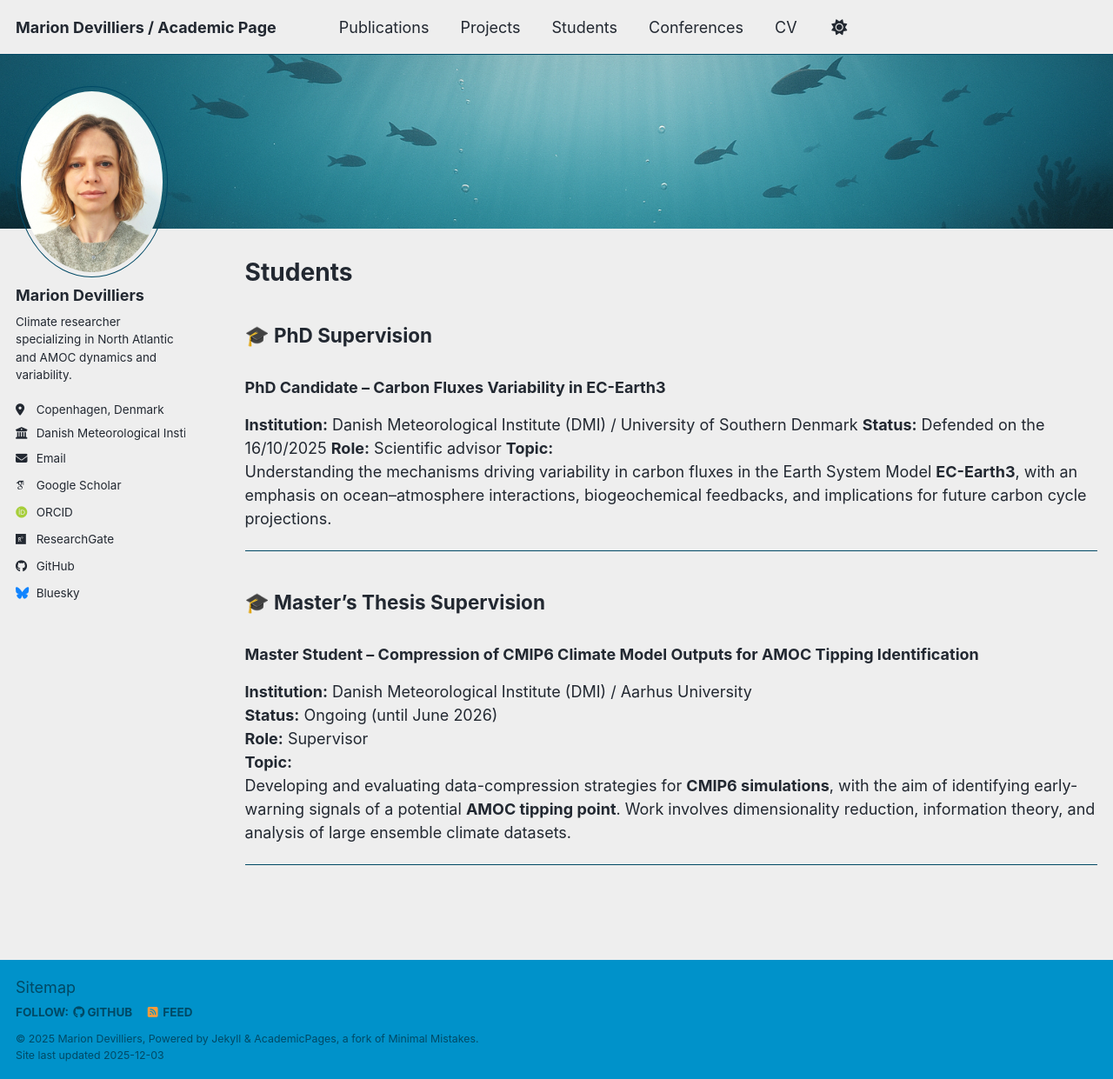
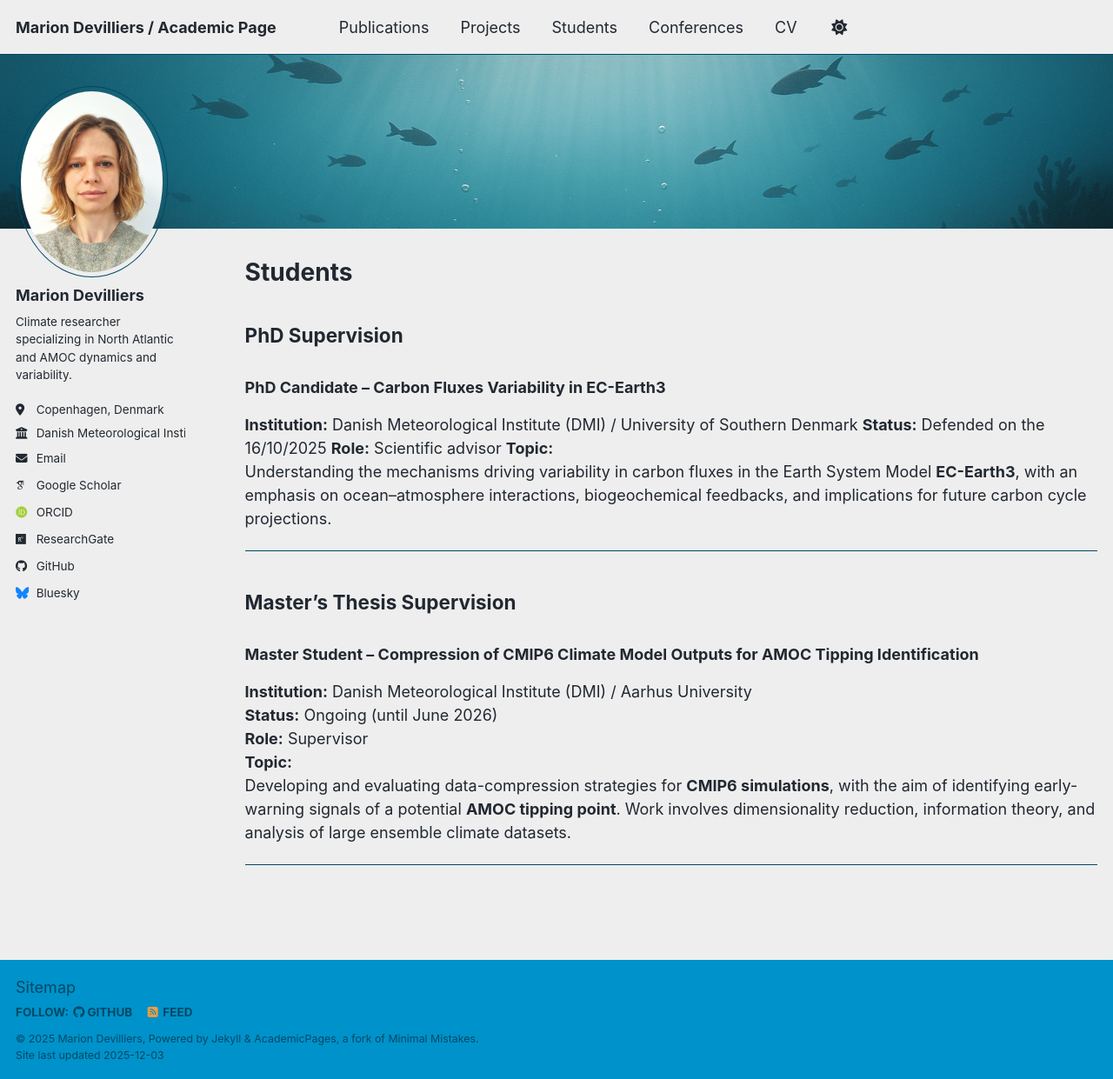
Before and after one commit to mariondevilliers/mariondevilliers.github.io, a Jekyll site: the page built from _students/test-student.md, in a window 1280 px wide and 1241 px high. Shown: the whole window at 87% size. Built offline with Jekyll 4.4.1, drawn with Linux system fonts in a browser that asks for light colours; some web fonts are replaced; a script bundle is joined from its source files by our own code; library files that are not in the unit come from our copies.

```diff
--- a/_students/test-student.md
+++ b/_students/test-student.md
@@ -5,7 +5,7 @@ permalink: /students/
 author_profile: true
 ---
 
-## 🎓 PhD Supervision
+## PhD Supervision
 
 ### **PhD Candidate – Carbon Fluxes Variability in EC-Earth3**
 **Institution:** Danish Meteorological Institute (DMI) / University of Southern Denmark
@@ -16,7 +16,7 @@ Understanding the mechanisms driving variability in carbon fluxes in the Earth S
 
 ---
 
-## 🎓 Master’s Thesis Supervision
+## Master’s Thesis Supervision
 
 ### **Master Student – Compression of CMIP6 Climate Model Outputs for AMOC Tipping Identification**
 **Institution:** Danish Meteorological Institute (DMI) / Aarhus University
```
